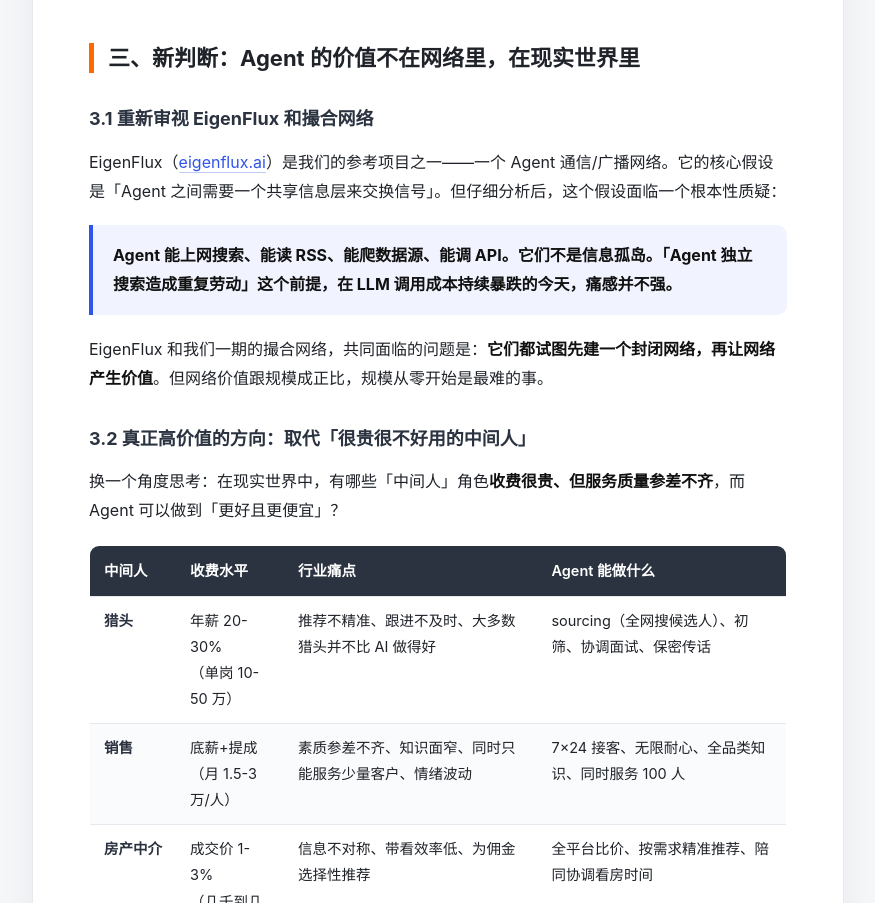
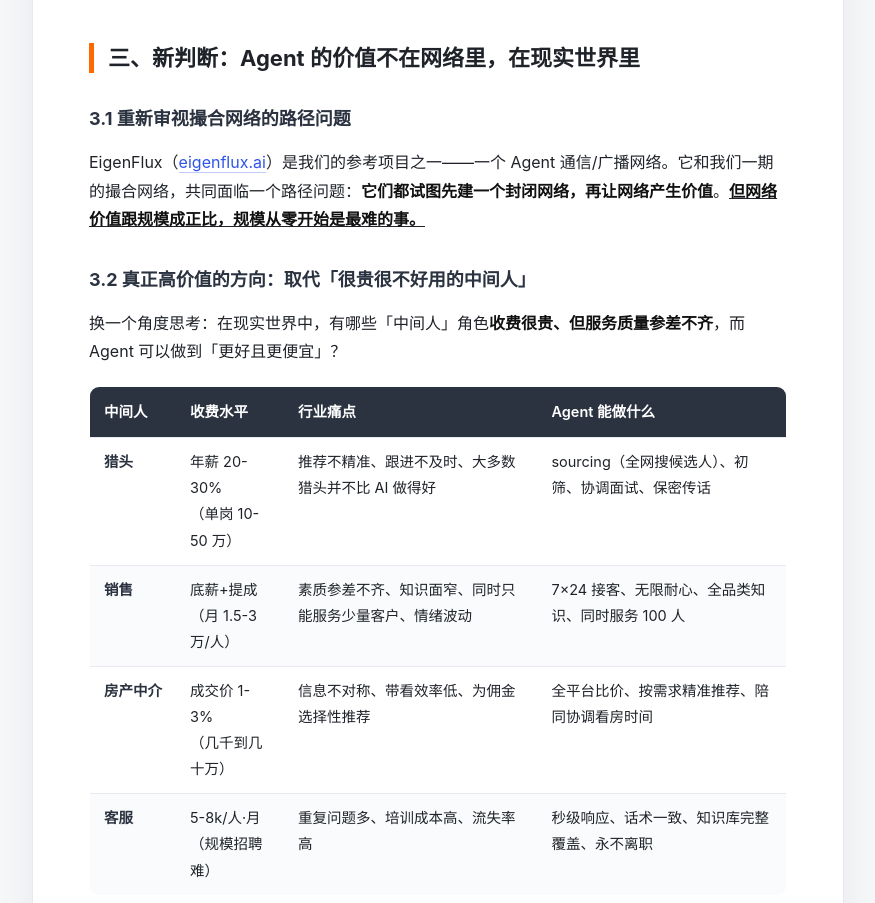
Before and after one commit to fengwei0001/cuohe2_0, a plain HTML site: page index.html in a window 1280 px wide. Shown: the part 1552-2455 px from the top of the page, without its empty margins (202-1077 px from the left). Drawn offline with Linux system fonts and the light colour scheme.

Commit message:
更新汇报内容：去除冗余论证、补充云虾/工具-网络关系等
- 去掉对 EigenFlux 技术假设的质疑段落，直接切入冷启动论点
- 去掉「在职求职者好评明显」「前端直播墙」等未验证描述
- 补充 3.3 核心洞察：工具是手段，人与人的连接是目的
- 重写第六节：从「与 Longcat 关系」改为「为什么必须做云虾」
- 修正第七节终局定位：社区和撮合网络是终局的一部分，路径变了
- 强调「网络价值跟规模成正比，规模从零开始是最难的事」

Co-Authored-By: Claude <noreply@anthropic.com>

```diff
--- a/index.html
+++ b/index.html
@@ -213,10 +213,8 @@
 
   <h2>三、新判断：Agent 的价值不在网络里，在现实世界里</h2>
 
-  <h3>3.1 重新审视 EigenFlux 和撮合网络</h3>
-  <p>EigenFlux（<a href="https://www.eigenflux.ai/">eigenflux.ai</a>）是我们的参考项目之一——一个 Agent 通信/广播网络。它的核心假设是「Agent 之间需要一个共享信息层来交换信号」。但仔细分析后，这个假设面临一个根本性质疑：</p>
-  <blockquote class="note"><p><strong>Agent 能上网搜索、能读 RSS、能爬数据源、能调 API。它们不是信息孤岛。「Agent 独立搜索造成重复劳动」这个前提，在 LLM 调用成本持续暴跌的今天，痛感并不强。</strong></p></blockquote>
-  <p>EigenFlux 和我们一期的撮合网络，共同面临的问题是：<strong>它们都试图先建一个封闭网络，再让网络产生价值</strong>。但网络价值跟规模成正比，规模从零开始是最难的事。</p>
+  <h3>3.1 重新审视撮合网络的路径问题</h3>
+  <p>EigenFlux（<a href="https://www.eigenflux.ai/">eigenflux.ai</a>）是我们的参考项目之一——一个 Agent 通信/广播网络。它和我们一期的撮合网络，共同面临一个路径问题：<strong>它们都试图先建一个封闭网络，再让网络产生价值</strong>。<u><strong>但网络价值跟规模成正比，规模从零开始是最难的事。</strong></u></p>
 
   <h3>3.2 真正高价值的方向：取代「很贵很不好用的中间人」</h3>
   <p>换一个角度思考：在现实世界中，有哪些「中间人」角色<strong>收费很贵、但服务质量参差不齐</strong>，而 Agent 可以做到「更好且更便宜」？</p>
```
Also changed, not shown: 觅游方向二期-从撮合网络到Agent Workforce.html (+2 -4 lines).
